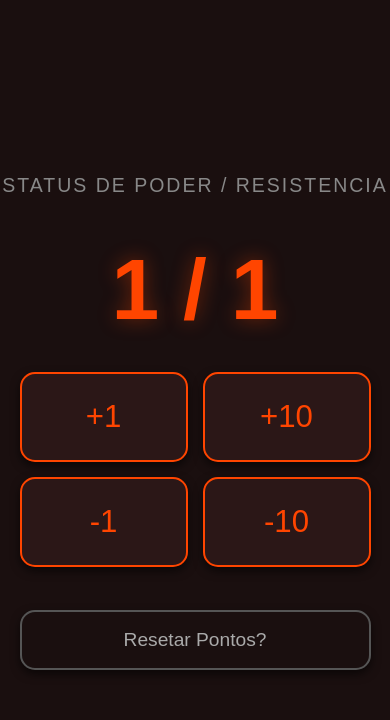
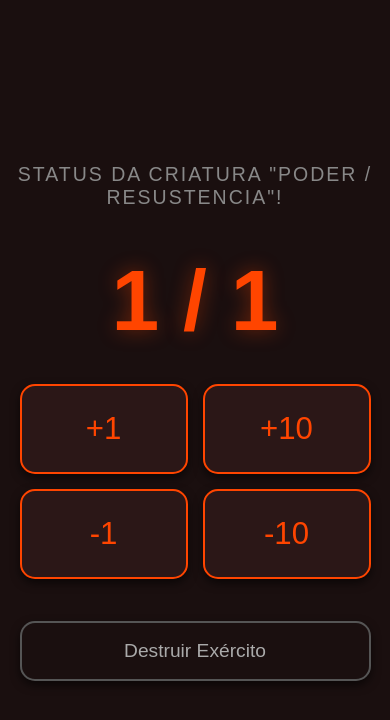
Before and after one commit to lucassneves/Supporte-para-Magic, a plain HTML site: page index.html in a window 390 px wide. Both pictures are taken after a click on the button "+1". Drawn offline with Linux system fonts and the light colour scheme.

Commit message:
Update creature status display and controls

```diff
--- a/index.html
+++ b/index.html
@@ -3,7 +3,7 @@
 <head>
     <meta charset="UTF-8">
     <meta name="viewport" content="width=device-width, initial-scale=1.0, maximum-scale=1.0, user-scalable=no">
-    <title>Creature Counter - Mobile</title>
+    <title>Status de Criatura - Mobile</title>
     <style>
         body {
             margin: 0;
@@ -18,7 +18,7 @@
             align-items: center;
             user-select: none;
             -webkit-user-select: none;
-            overflow: hidden; /* Trava a tela para não rolar */
+            overflow: hidden;
         }
 
         .title {
@@ -31,7 +31,7 @@
         }
 
         .power-display {
-            font-size: 22vw; /* Escala de acordo com a largura da tela */
+            font-size: 22vw;
             font-weight: bold;
             text-shadow: 0 0 20px rgba(255, 69, 0, 0.4);
             margin: 2vh 0 4vh 0;
@@ -60,10 +60,9 @@
             align-items: center;
             box-shadow: 0 4px 10px rgba(0,0,0,0.6);
             touch-action: manipulation;
-            -webkit-tap-highlight-color: transparent; /* Remove o piscar azul de clique em celulares */
+            -webkit-tap-highlight-color: transparent;
         }
 
-        /* Mantém um limite máximo de tamanho para quem abrir no PC ou Tablet */
         @media (min-width: 500px) {
             .title { font-size: 1.5rem; }
             .power-display { font-size: 8rem; }
@@ -100,7 +99,7 @@
 </head>
 <body>
 
-    <div class="title">Status de Poder / Resistencia</div>
+    <div class="title">Status da Criatura "Poder / Resustencia"!</div>
 
     <div class="power-display" id="power">0 / 0</div>
 
@@ -112,12 +111,52 @@
     </div>
 
     <div class="reset-container">
-        <button class="reset-btn" onclick="resetStats()">Resetar Pontos?</button>
+        <button class="reset-btn" onclick="resetStats()">Destruir Exército</button>
     </div>
 
     <script>
         let stats = 0;
         const powerDisplay = document.getElementById('power');
+
+        // Contexto de áudio criado apenas quando o usuário clica a primeira vez
+        let audioCtx;
+
+        function playFeedback() {
+            // --- 1. VIBRAÇÃO ---
+            // Tenta vibrar o celular por 40 milissegundos (feedback curto e tátil)
+            if (navigator.vibrate) {
+                navigator.vibrate(40);
+            }
+
+            // --- 2. SOM DE CLIQUE SINTÉTICO ---
+            try {
+                if (!audioCtx) {
+                    audioCtx = new (window.AudioContext || window.webkitAudioContext)();
+                }
+
+                // Cria um oscilador para gerar o som
+                const oscillator = audioCtx.createOscillator();
+                const gainNode = audioCtx.createGain();
+
+                // Configura um som de "Tick" abafado (frequência cai rápido)
+                oscillator.type = 'sine';
+                oscillator.frequency.setValueAtTime(300, audioCtx.currentTime);
+                oscillator.frequency.exponentialRampToValueAtTime(50, audioCtx.currentTime + 0.05);
+
+                // Configura o volume (começa em 30% e zera rápido)
+                gainNode.gain.setValueAtTime(0.3, audioCtx.currentTime);
+                gainNode.gain.exponentialRampToValueAtTime(0.01, audioCtx.currentTime + 0.05);
+
+                oscillator.connect(gainNode);
+                gainNode.connect(audioCtx.destination);
+
+                // Toca por 50 milissegundos
+                oscillator.start();
+                oscillator.stop(audioCtx.currentTime + 0.05);
+            } catch (e) {
+                console.log("Áudio não suportado neste navegador.");
+            }
+        }
 
         function changeStats(amount) {
             stats += amount;
@@ -127,6 +166,7 @@
             }
 
             updateDisplay();
+            playFeedback(); // Chama a função de som e vibração
 
             powerDisplay.style.transform = 'scale(1.1)';
             setTimeout(() => {
@@ -135,9 +175,10 @@
         }
 
         function resetStats() {
-            if(confirm("Deseja zerar os status da criatura?")) {
+            if(confirm("Deseja zerar os status?")) {
                 stats = 0;
                 updateDisplay();
+                playFeedback(); // Toca feedback no reset também
             }
         }
 
```
